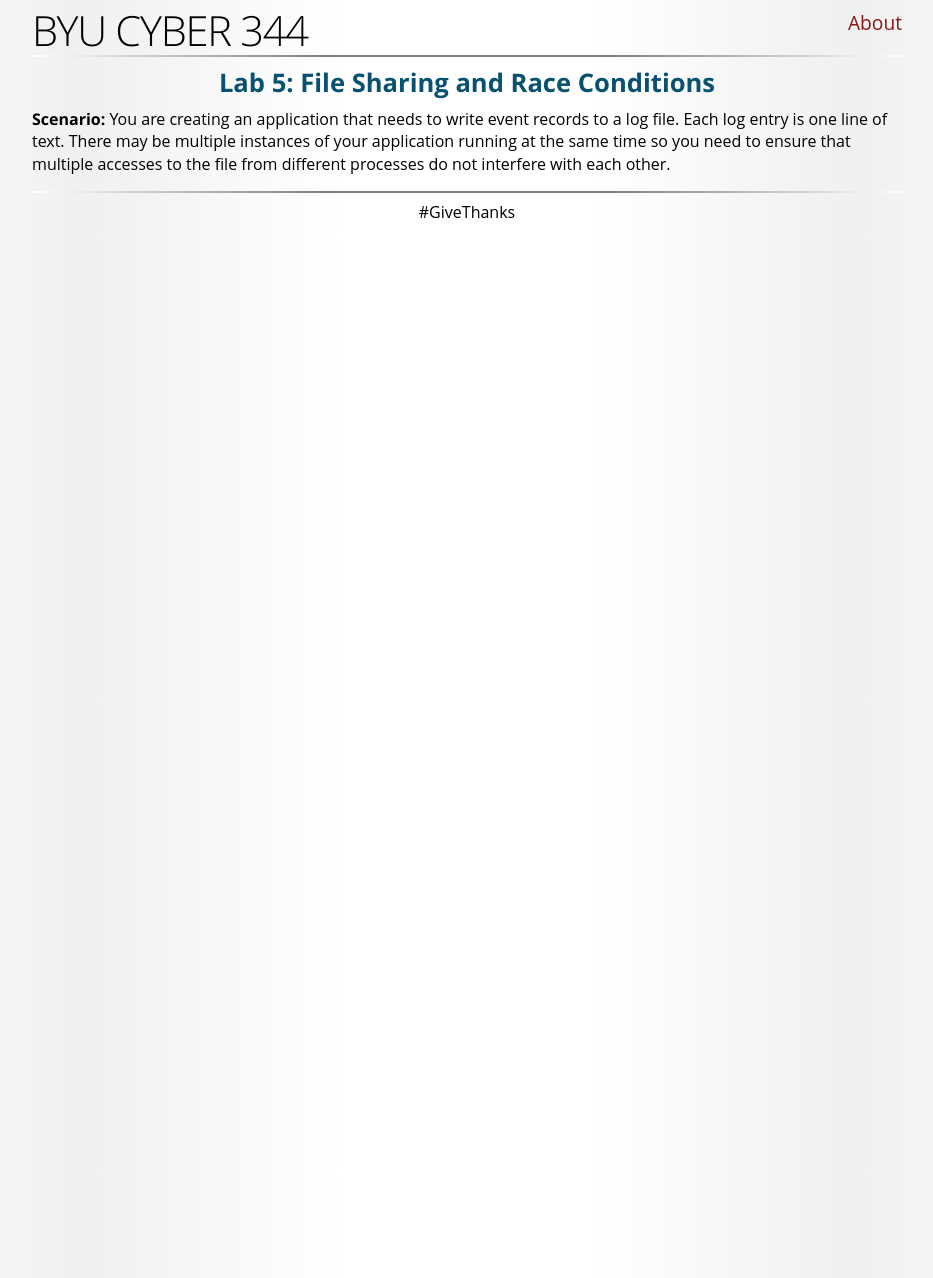
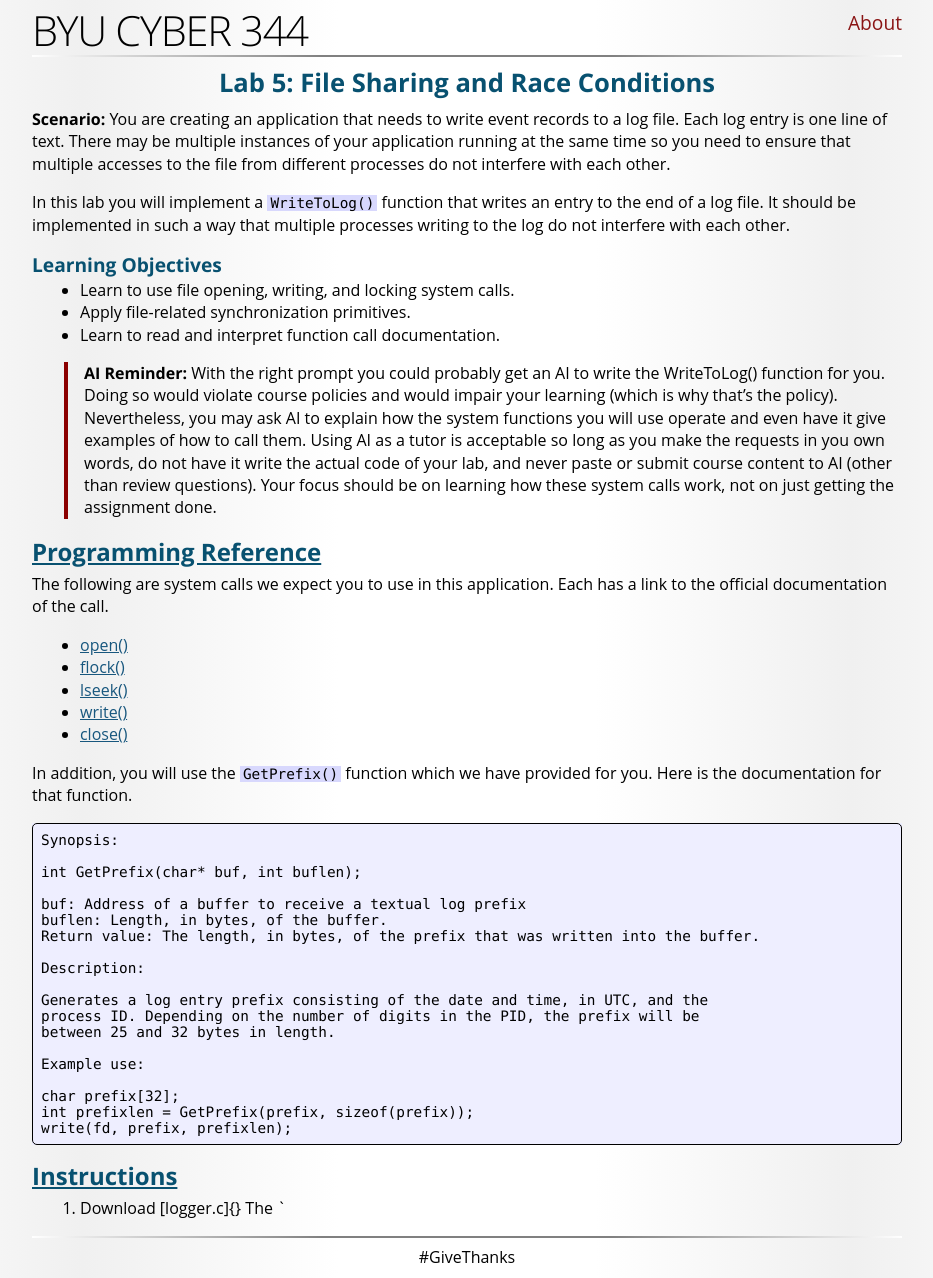
Before and after one commit to BYU-CYBER-344/c344.github.io, a Jekyll site: the page built from Lab-5.md, in a window 1280 px wide. Shown: the whole page, without its empty margins (173-1106 px from the left). Built offline with Jekyll 4.4.1, drawn with Linux system fonts in a browser that asks for light colours; some web fonts are replaced; before the commit the page ends 900 px from its top, so only the background shows below that.

Commit message:
Welcome L12

````diff
--- a/Lab-5.md
+++ b/Lab-5.md
@@ -3,3 +3,52 @@ title: "Lab 5: File Sharing and Race Conditions"
 ---
 
 **Scenario:** You are creating an application that needs to write event records to a log file. Each log entry is one line of text. There may be multiple instances of your application running at the same time so you need to ensure that multiple accesses to the file from different processes do not interfere with each other.
+
+In this lab you will implement a `WriteToLog()` function that writes an entry to the end of a log file. It should be implemented in such a way that multiple processes writing to the log do not interfere with each other.
+
+### Learning Objectives
+
+* Learn to use file opening, writing, and locking system calls.
+* Apply file-related synchronization primitives.
+* Learn to read and interpret function call documentation.
+
+> **AI Reminder:** With the right prompt you could probably get an AI to write the WriteToLog() function for you. Doing so would violate course policies and would impair your learning (which is why that's the policy). Nevertheless, you may ask AI to explain how the system functions you will use operate and even have it give examples of how to call them. Using AI as a tutor is acceptable so long as you make the requests in you own words, do not have it write the actual code of your lab, and never paste or submit course content to AI (other than review questions). Your focus should be on learning how these system calls work, not on just getting the assignment done.
+
+## Programming Reference
+
+The following are system calls we expect you to use in this application. Each has a link to the official documentation of the call.
+
+* [open()](https://man7.org/linux/man-pages/man2/open.2.html)
+* [flock()](https://man7.org/linux/man-pages/man2/flock.2.html)
+* [lseek()](https://man7.org/linux/man-pages/man2/lseek.2.html)
+* [write()](https://man7.org/linux/man-pages/man2/write.2.html)
+* [close()](https://man7.org/linux/man-pages/man2/close.2.html)
+
+In addition, you will use the `GetPrefix()` function which we have provided for you. Here is the documentation for that function.
+
+```
+Synopsis:
+
+int GetPrefix(char* buf, int buflen);
+
+buf: Address of a buffer to receive a textual log prefix
+buflen: Length, in bytes, of the buffer.
+Return value: The length, in bytes, of the prefix that was written into the buffer.
+
+Description:
+
+Generates a log entry prefix consisting of the date and time, in UTC, and the
+process ID. Depending on the number of digits in the PID, the prefix will be
+between 25 and 32 bytes in length.
+
+Example use:
+
+char prefix[32];
+int prefixlen = GetPrefix(prefix, sizeof(prefix));
+write(fd, prefix, prefixlen);
+```
+
+## Instructions
+
+1. Download [logger.c]{}
+The `
````
Also changed, not shown: _welcome/L11.md (+1 -1 lines), _welcome/L12.md (added, +9 -0 lines), w.md (+1 -1 lines), 1 other file.
